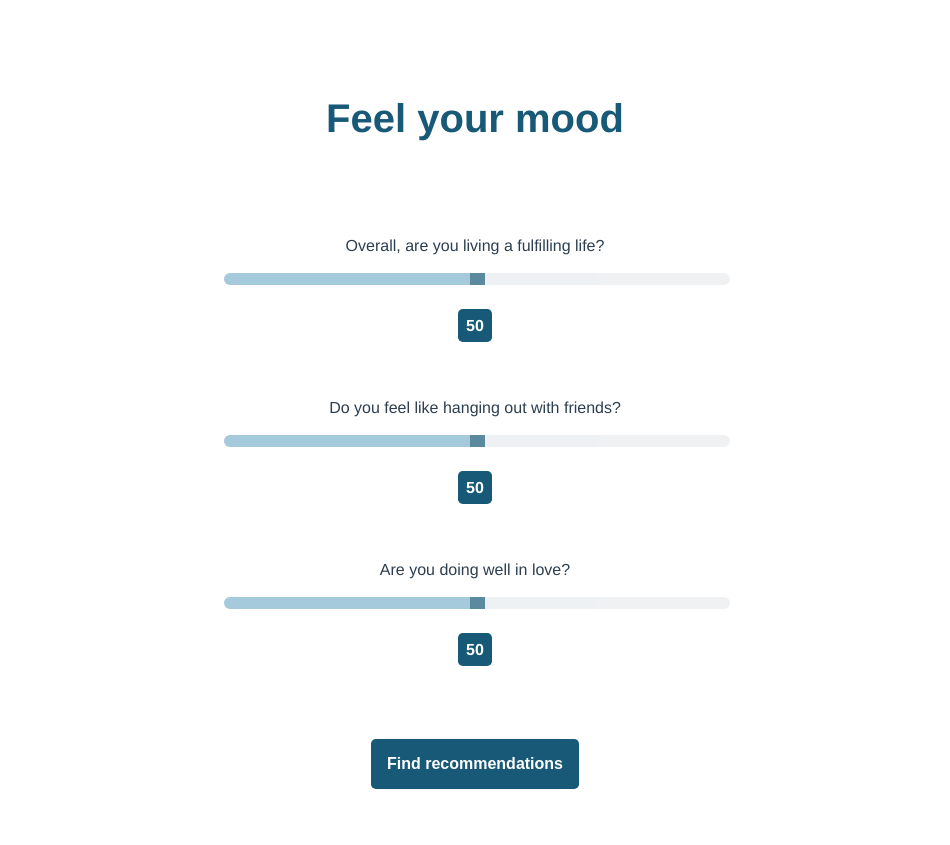
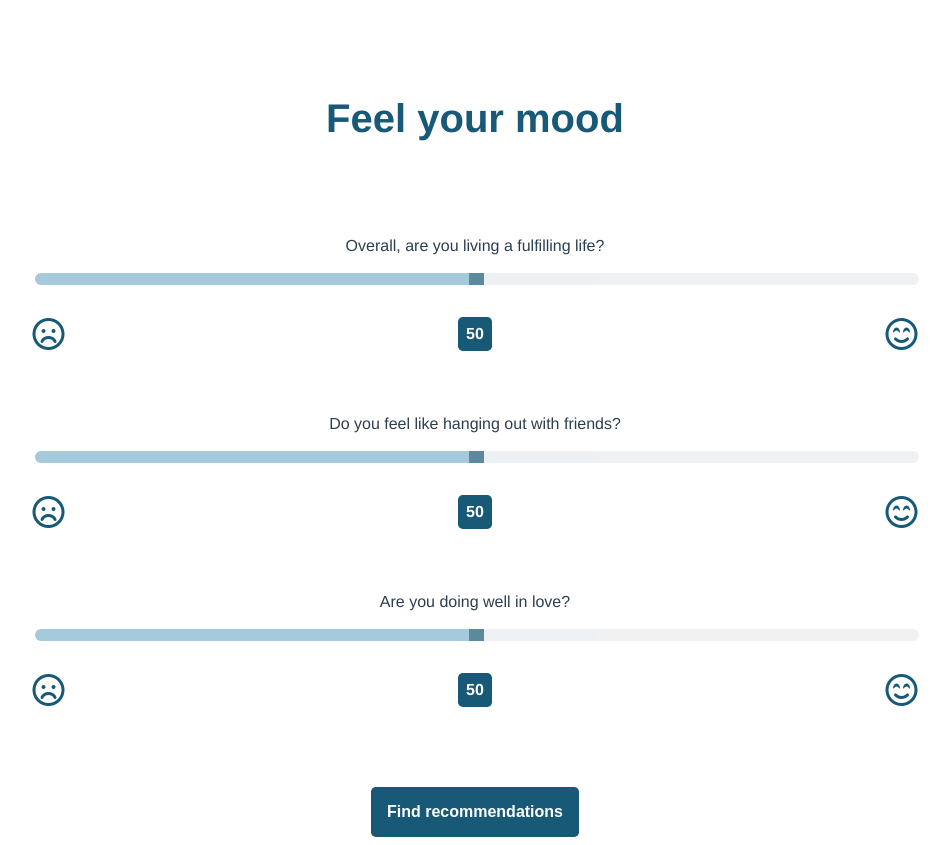
Before and after one commit to PauGarciaMartinez/feel-your-mood, a Vue app: page / in a window 1280 px wide. Shown: the whole page, without its empty margins (165-1115 px from the left). Before the commit the page ends 800 px from the top, so only its background shows below. Built offline with nearby package versions, Linux system fonts and the light colour scheme.

Commit message:
Add some emojis

```diff
--- a/public/index.html
+++ b/public/index.html
@@ -5,6 +5,7 @@
     <meta http-equiv="X-UA-Compatible" content="IE=edge">
     <meta name="viewport" content="width=device-width,initial-scale=1.0">
     <link rel="icon" href="<%= BASE_URL %>favicon.ico">
+    <script src="https://kit.fontawesome.com/b5988d5d8d.js" crossorigin="anonymous"></script>
     <title><%= htmlWebpackPlugin.options.title %></title>
   </head>
   <body>
--- a/src/components/RangeSlider.vue
+++ b/src/components/RangeSlider.vue
@@ -14,7 +14,11 @@
       class="slider"
       @input="updateBubble"
       v-model="value">
-    <span id="bubble" class="bubble">{{ bubble }}</span>
+      <div class="legend">
+        <i class="far fa-frown"></i>
+        <span id="bubble" class="bubble">{{ bubble }}</span>
+        <i class="far fa-smile-beam"></i>
+      </div>
   </div>
 
 </template>
--- a/src/styles/css/range-slider.css
+++ b/src/styles/css/range-slider.css
@@ -59,7 +59,14 @@
   background-color: #e8ecee;
 }
 
-/* BUBBLE */
+/* LEGEND */
+.legend {
+  display: flex;
+  flex-direction: row;
+  justify-content: space-between;
+  align-items: center;
+}
+
 .bubble {
   color: white;
   background-color: #175977;
@@ -67,3 +74,9 @@
   padding: 0.5rem;
   border-radius: 0.3rem;
 }
+
+.fa-frown,
+.fa-smile-beam {
+  font-size: 2rem;
+  color: #175977;
+}
--- a/src/styles/css/slider-list.css
+++ b/src/styles/css/slider-list.css
@@ -4,7 +4,7 @@
   justify-content: center;
   align-items: center;
   gap: 3rem;
-  width: 40%;
+  width: 70%;
   margin: 0 auto;
   margin-top: 5rem;
 }
```
